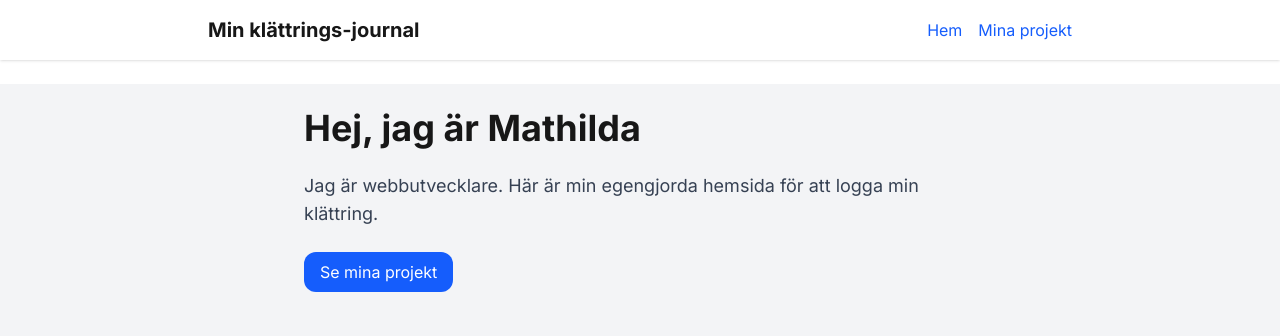
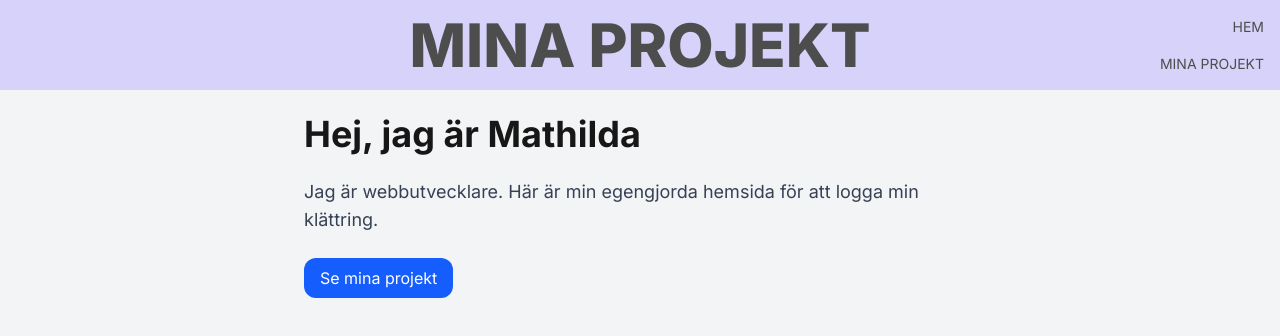
Before and after one commit to makidonk/portfolio_webdev, a Next.js app in the folder frontend/: page / in a window 1280 px wide. Shown: the top 336 px of the page. Built offline with nearby package versions, Linux system fonts and the light colour scheme.

Commit message:
started designing cards

```diff
--- a/frontend/src/app/climbs/page.tsx
+++ b/frontend/src/app/climbs/page.tsx
@@ -6,8 +6,7 @@ export default async function ClimbsPage() {
   return (
     <>
       <main className="min-h-screen p-6 bg-white">
-        <div className="max-w-3xl mx-auto space-y-4">
-          <h1 className="text-3xl font-bold mb-4">Mina climbs!!</h1>
+        <div className="max-w-3xl mx-auto space-y-4 flex flex-row flex-wrap gap-4">
           {climbs.map((climb, i) => {
             if (!climb || !climb) return null;
             return (
@@ -15,7 +14,8 @@ export default async function ClimbsPage() {
                 key={i}
                 color={climb.color}
                 thumbnail={climb?.thumbnail}
-                climbType={climb.climbType} place={climb.place}
+                climbType={climb.climbType}
+                place={climb.place}
               />
             );
           })}
--- a/frontend/src/app/components/ClimbCard.tsx
+++ b/frontend/src/app/components/ClimbCard.tsx
@@ -8,24 +8,29 @@ export type Props = {
   place: string;
 };
 
-export default function ClimbCard({ color, thumbnail, climbType, place }: Props) {
+export default function ClimbCard({
+  color,
+  thumbnail,
+  climbType,
+  place,
+}: Props) {
   return (
-    <div className="p-4 border border-gray-200 rounded-xl shadow-sm hover:shadow-md transition">
-      <h2 className="text-xl font-semibold">{color}</h2>
-      <h2 className="text-l font-semibold">{climbType}</h2>
+    <>
+      {" "}
+      <div className="">
         {thumbnail?.url ? (
           <img
             src={`http://localhost:1337${thumbnail.url}`}
             alt={"no thumbnail"}
-          className="rounded-xl w-full mt-4 h-100 object-contain"
+            className=" w-[200px] h-[200px]   object-cover rounded-0 shadow-sm hover:rounded-2xl transition-all duration-500"
           />
         ) : (
-        <div
-          className="rounded-xl w-full mt-4 bg-gray-200 h-100"
-        />
-      )
-      }
-      <h2 className="text-l text-gray-500">📍{place}</h2>
+          <div className=" w-[200px] h-[200px] object-cover rounded-0 shadow-sm hover:rounded-2xl transition-all bg-[#D6D2FA]  duration-500" />
+        )}
       </div>
+      <div className="relative">
+        bild
+      </div>
+    </>
   );
 }
--- a/frontend/src/app/components/Header.tsx
+++ b/frontend/src/app/components/Header.tsx
@@ -2,19 +2,23 @@ import Link from "next/link";
 
 export default function Header() {
   return (
-    <header className="bg-white shadow mb-6">
-      <nav className="max-w-4xl mx-auto px-4 py-4 flex justify-between items-center">
-        <Link href="/" className="text-xl font-bold">
-          Min klättrings-journal
+    <header className="bg-[#D6D2FA] flex flex-row justify-center h-[90px]">
+      <h1 className="text-[60px] font-extrabold text-[#4d4d4d] ">
+        MINA PROJEKT
+      </h1>
+      <nav className="max-w-4xl text-[14px] p-4 flex flex-col justify-between items-end absolute right-0 space-y-1 h-[90px]">
+        <Link
+          href="/"
+          className="text-[#4d4d4d] font-normal hover:font-extrabold transition-all"
+        >
+          HEM
         </Link>
-        <div className="space-x-4">
-          <Link href="/" className="text-blue-600 hover:underline">
-            Hem
-          </Link>
-          <Link href="/climbs" className="text-blue-600 hover:underline">
-            Mina projekt
-          </Link>
-        </div>
+        <Link
+          href="/climbs"
+          className="text-[#4d4d4d] font-normal hover:font-extrabold transition-all"
+        >
+          MINA PROJEKT
+        </Link>
       </nav>
     </header>
   );
```
Lines whose indentation alone changed are shown as unchanged.
